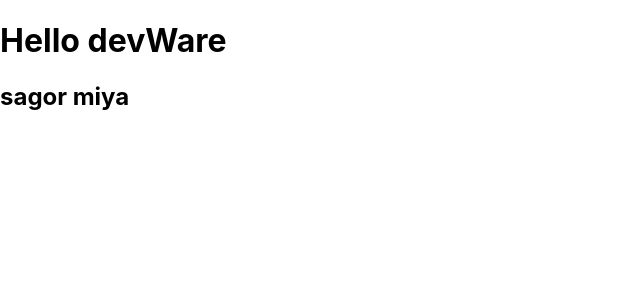
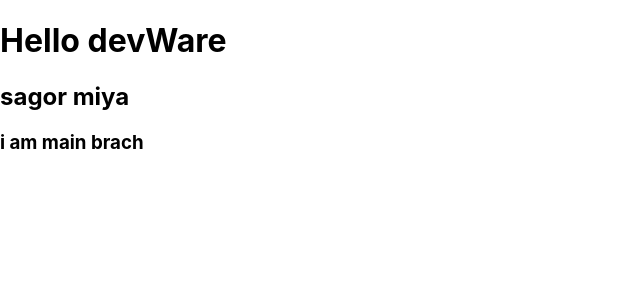
Before and after one commit to jaminur-islam/dev_dashboard, a React (Create React App) app: page / in a window 1280 px wide. Shown: the top 300 px of the page, without its empty margins (0-640 px from the left). Built offline with nearby package versions, Linux system fonts and the light colour scheme.

Commit message:
second commit

```diff
--- a/src/App.js
+++ b/src/App.js
@@ -6,6 +6,7 @@ function App() {
     <div>
       <h1> Hello devWare </h1>
       <h2> sagor miya </h2>
+      <h3> i am main brach </h3>
     </div>
   );
 }
```
